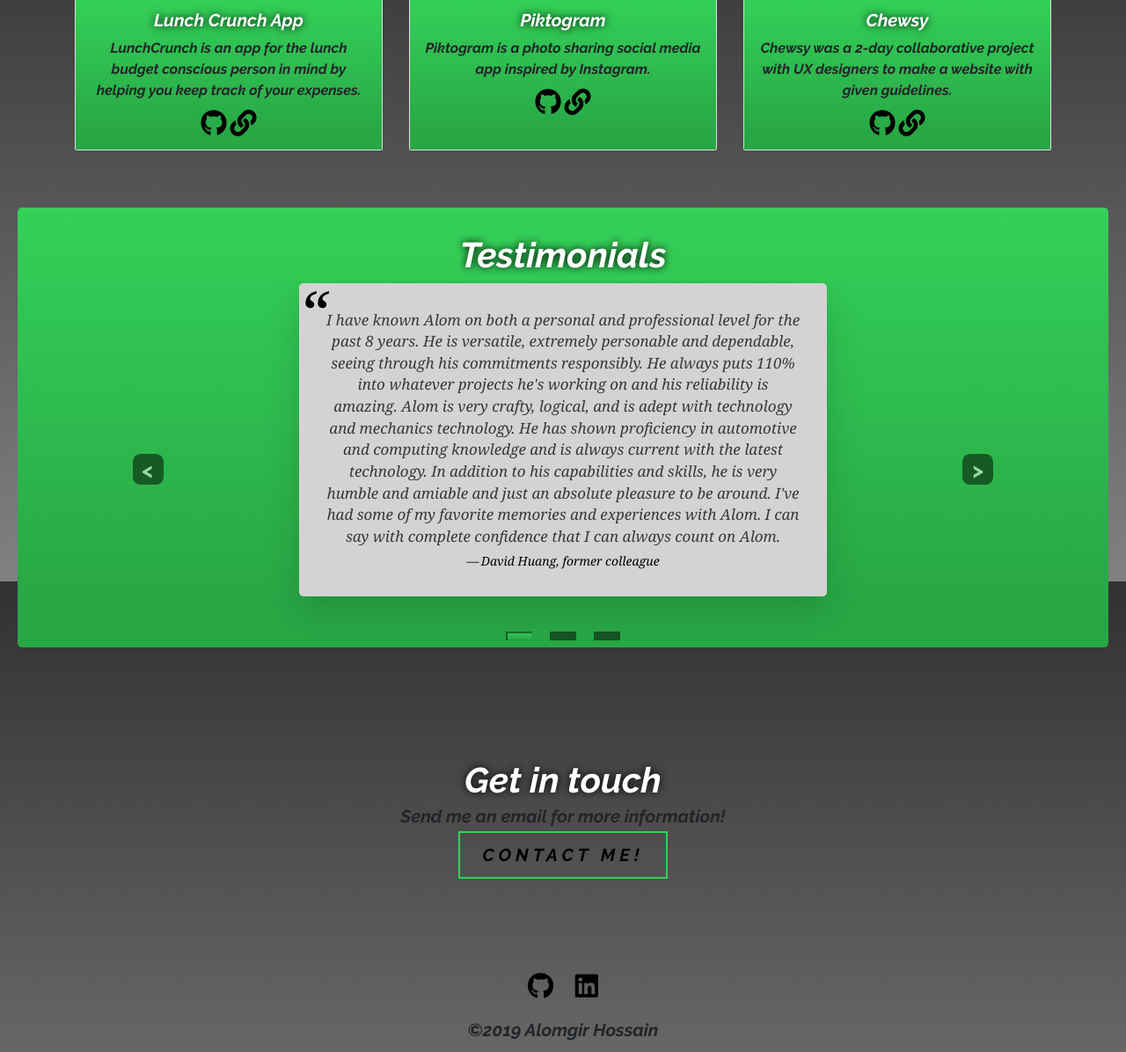
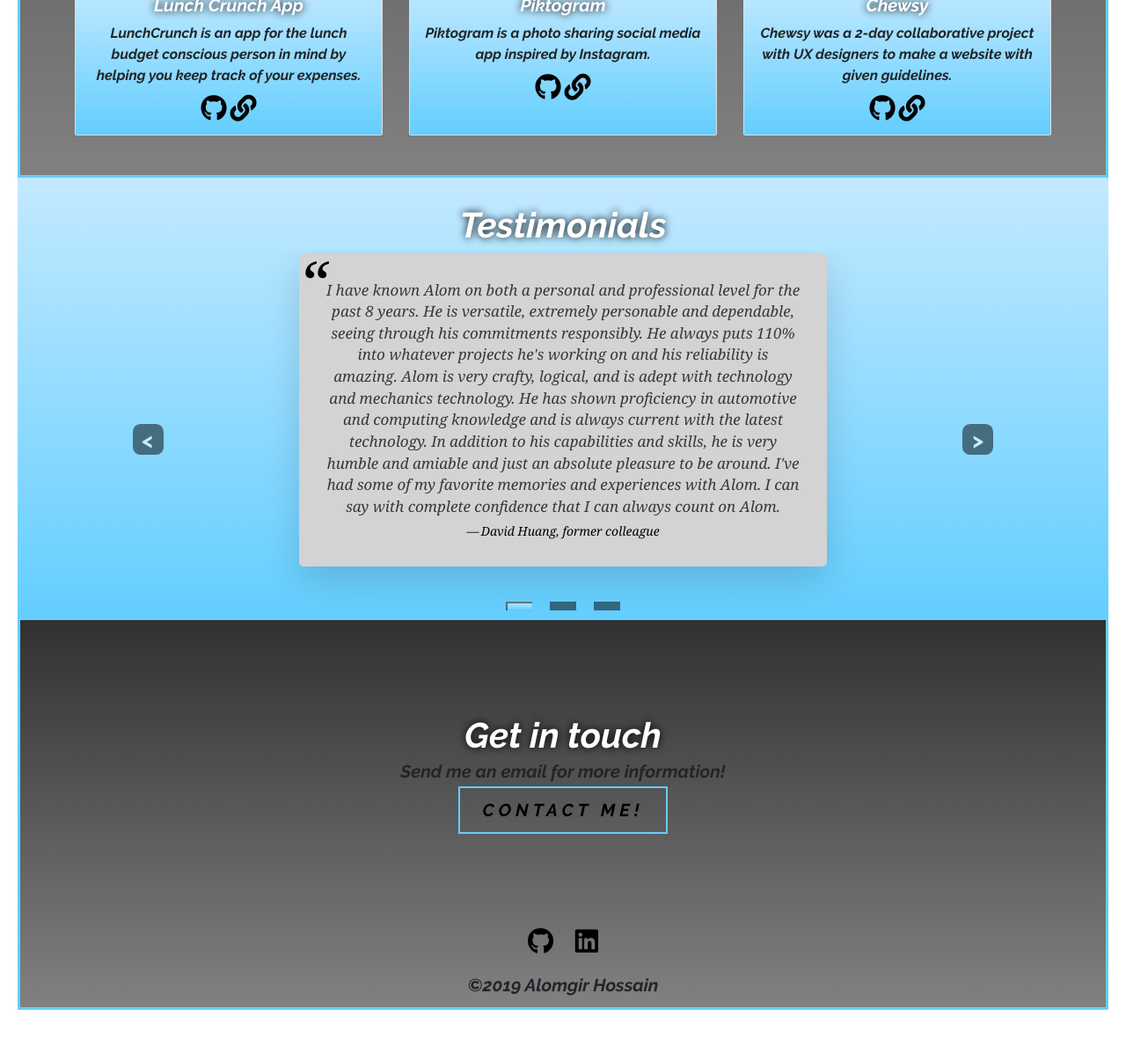
Before and after one commit to Alom310/About-Me---Profile-Page, a PHP site: page / in a window 1280 px wide. Shown: the part 1739-2935 px from the top of the page at 88% size. After the commit the page ends 2887 px from the top, so only its background shows below. Run offline with PHP 8.4, Linux system fonts and the light colour scheme; some libraries are stand-ins or nearby versions.

Commit message:
changed color scheme

```diff
--- a/css/style.css
+++ b/css/style.css
@@ -1,5 +1,5 @@
 .show {
-  background: linear-gradient(-180deg, #34d058, #28a745 90%); }
+  background: linear-gradient(-180deg, #c3e9ff, #63ceff 100%); }
 
 .transition {
   -webkit-transition: all 0.5s ease-in-out;
@@ -62,7 +62,7 @@
   border-bottom-color: #ffffff; }
 
 #scroll:hover {
-  background: linear-gradient(-180deg, #34d058, #28a745 90%);
+  background: linear-gradient(-180deg, #c3e9ff, #63ceff 100%);
   opacity: 1;
   filter: "alpha(opacity=100)";
   -ms-filter: "alpha(opacity=100)";
@@ -78,7 +78,7 @@ body {
   -o-background-size: cover;
   background-size: cover;
   height: 100%;
-  background-image: linear-gradient(#313131, #818181); }
+  background-color: #fff; }
 
 html {
   scroll-behavior: smooth;
@@ -170,7 +170,7 @@ blockquote cite:before {
 #email-button {
   cursor: pointer;
   outline: 0;
-  border: 2px solid #34d058;
+  border: 2px solid #63ceff;
   color: black;
   padding: 1rem 2.5rem;
   background-color: transparent;
@@ -182,7 +182,7 @@ blockquote cite:before {
   font-family: raleway; }
 
 #email-button:hover {
-  background: linear-gradient(-180deg, #34d058, #28a745 90%);
+  background: linear-gradient(-180deg, #c3e9ff, #63ceff 100%);
   color: white;
   font-weight: 600;
   text-shadow: 0 0 1rem black;
@@ -194,7 +194,7 @@ blockquote cite:before {
 
 .card-body {
   font-size: 1.6rem;
-  background: linear-gradient(-180deg, #34d058, #28a745 90%); }
+  background: linear-gradient(-180deg, #c3e9ff, #63ceff 100%); }
 
 .card-title {
   font-size: 2rem;
@@ -227,7 +227,7 @@ blockquote cite:before {
 .carousel-indicators .active {
   height: 1rem;
   margin: 1rem;
-  background: linear-gradient(-180deg, #34d058, #28a745 90%); }
+  background: linear-gradient(-180deg, #c3e9ff, #63ceff 100%); }
 
 #test-carousel-indicators li {
   display: inline-block;
@@ -281,6 +281,8 @@ nav a:hover {
 
 footer {
   font-size: 2rem;
+  border: 3px solid #63ceff;
+  background-image: linear-gradient(#313131, #818181);
   margin: 0 2rem; }
 
 footer h5 {
@@ -346,32 +348,32 @@ header {
   height: 3.2rem; }
 
 #about {
-  background: linear-gradient(-180deg, #34d058, #28a745 90%);
+  background: linear-gradient(-180deg, #c3e9ff, #63ceff 100%);
   padding: 3rem 0;
   height: 60rem;
-  margin: 2rem; }
+  margin: 2rem 2rem 0 2rem;
+  border-radius: 5px 5px 0 0; }
 
 #about-pic {
   width: 30%;
   border-radius: 5px; }
 
 #test {
-  background: linear-gradient(-180deg, #34d058, #28a745 90%);
+  background: linear-gradient(-180deg, #c3e9ff, #63ceff 100%);
   padding: 3rem 0;
   height: 50rem;
-  margin: 2rem; }
+  margin: 0 2rem; }
 
 #projects {
   padding: 3rem 0;
-  margin: 2rem;
-  min-height: 50rem; }
+  margin: 0 2rem;
+  min-height: 50rem;
+  border: 3px solid #63ceff;
+  background-image: linear-gradient(#313131, #818181); }
 
 #contact {
   height: 30rem;
   margin: 2rem; }
-
-section {
-  border-radius: 5px; }
 
 /* ----------------------------------------
 Media queries
--- a/sass/abstract/_functions.scss
+++ b/sass/abstract/_functions.scss
@@ -1,5 +1,5 @@
 .show {
-    background: linear-gradient(-180deg,#34d058,#28a745 90%);
+    background: linear-gradient(-180deg,#c3e9ff,#63ceff 100%);
 }
 
 .transition {
--- a/sass/base/_animation.scss
+++ b/sass/base/_animation.scss
@@ -70,7 +70,7 @@
     border-bottom-color:#ffffff;
 }
 #scroll:hover {
-    background: linear-gradient(-180deg,#34d058,#28a745 90%);
+    background: linear-gradient(-180deg,#c3e9ff,#63ceff 100%);
     opacity:1;filter:"alpha(opacity=100)";
     -ms-filter:"alpha(opacity=100)";
     box-shadow: 0 0 1rem black;
--- a/sass/base/_base.scss
+++ b/sass/base/_base.scss
@@ -16,8 +16,8 @@ body{
     -o-background-size: cover;
     background-size: cover;
     height: 100%;
-    // background-color: #fff;
-    background-image: linear-gradient(#313131,#818181);
+    background-color: #fff;
+    // background-image: linear-gradient(#494949,#a8a8a8);
 }
 
 html{
--- a/sass/components/_button.scss
+++ b/sass/components/_button.scss
@@ -1,7 +1,7 @@
 #email-button {
     cursor: pointer;
     outline: 0;
-    border: 2px solid #34d058;
+    border: 2px solid #63ceff;
     color: black;
     padding: 1rem 2.5rem;
     background-color: transparent;
@@ -14,7 +14,7 @@
 }
 
 #email-button:hover {
-    background: linear-gradient(-180deg,#34d058,#28a745 90%);
+    background: linear-gradient(-180deg,#c3e9ff,#63ceff 100%);
     color: white;
     font-weight: 600;
     text-shadow: 0 0 1rem black;
--- a/sass/components/_card.scss
+++ b/sass/components/_card.scss
@@ -5,7 +5,7 @@
 
 .card-body{
   font-size: 1.6rem;
-  background: linear-gradient(-180deg,#34d058,#28a745 90%);
+  background: linear-gradient(-180deg,#c3e9ff,#63ceff 100%);
 }
 
 .card-title{
--- a/sass/components/_carousel.scss
+++ b/sass/components/_carousel.scss
@@ -13,7 +13,7 @@
 .carousel-indicators .active {
     height:1rem;
     margin: 1rem;
-    background: linear-gradient(-180deg,#34d058,#28a745 90%);
+    background: linear-gradient(-180deg,#c3e9ff,#63ceff 100%);
 }
 
 #test-carousel-indicators li {
--- a/sass/layout/_footer.scss
+++ b/sass/layout/_footer.scss
@@ -1,6 +1,7 @@
 footer{
     font-size: 2rem;
-    // background-image: linear-gradient(#313131,#818181);
+    border: 3px solid #63ceff;
+    background-image: linear-gradient(#313131,#818181);
     margin:0 2rem;
 }
 
--- a/sass/pages/_home.scss
+++ b/sass/pages/_home.scss
@@ -8,10 +8,11 @@
 }
 
 #about{
-    background: linear-gradient(-180deg,#34d058,#28a745 90%);
+    background: linear-gradient(-180deg,#c3e9ff,#63ceff 100%);
     padding:3rem 0;
     height: 60rem;
-    margin: 2rem;
+    margin: 2rem 2rem 0 2rem;
+    border-radius: 5px 5px 0 0;
 }
 
 #about-pic{
@@ -20,17 +21,18 @@
 }
 
 #test{
-    background: linear-gradient(-180deg,#34d058,#28a745 90%);
+    background: linear-gradient(-180deg,#c3e9ff,#63ceff 100%);
     padding:3rem 0;
     height: 50rem;
-    margin: 2rem;
+    margin: 0 2rem;
 }
 
 #projects{
     padding:3rem 0;
-    margin: 2rem;
+    margin: 0 2rem;
     min-height: 50rem;
-    // background-image: linear-gradient(#313131,#818181);
+    border: 3px solid #63ceff;
+    background-image: linear-gradient(#313131,#818181);
 }
 
 #contact{
@@ -39,6 +41,6 @@
     // background-image: linear-gradient(#313131,#818181);
 }
 
-section{
-    border-radius: 5px;
-}
+// section{
+//     border-radius: 5px;
+// }
```
Also changed, not shown: sass/main.scss (line endings or trailing spaces).
